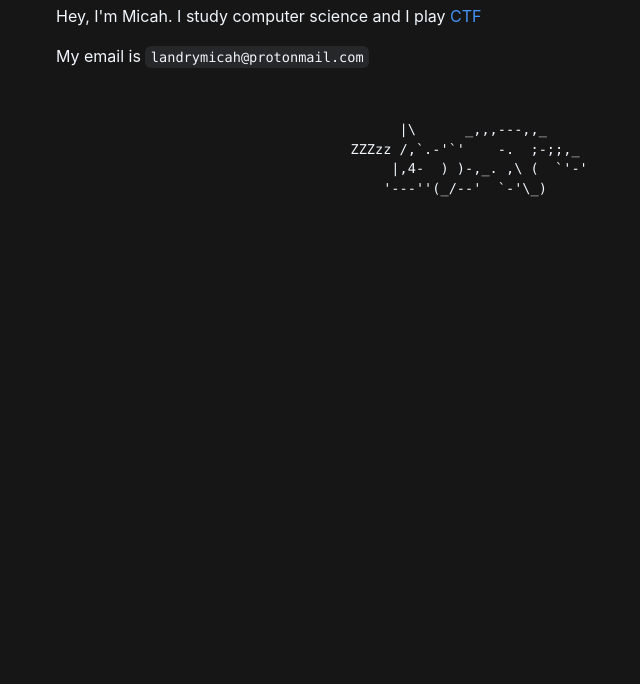
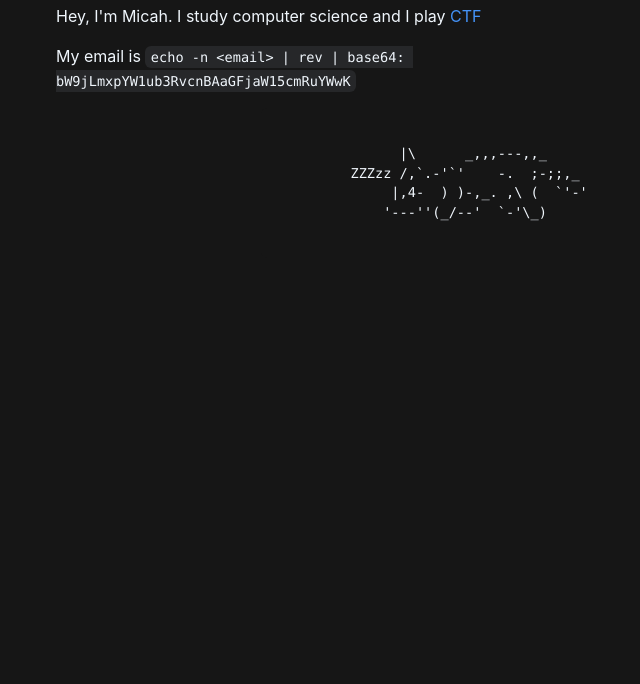
Before and after one commit to micahlandry/micahlandry.github.io, a website: page index.html in a window 1280 px wide. Shown: the part 116-800 px from the top of the page, without its empty margins (264-904 px from the left). Drawn offline with nearby package versions, Linux system fonts and the light colour scheme.

Commit message:
no spambots getting my email

```diff
--- a/index.html
+++ b/index.html
@@ -51,7 +51,7 @@
 		Hey, I'm Micah. I study computer science and I play <a href="https://en.wikipedia.org/wiki/Capture_the_flag_(cybersecurity)">CTF</a>
 		</p>
 		<p>
-		My email is <code>landrymicah@protonmail.com</code>
+		My email is <code>echo -n &ltemail&gt | rev | base64: bW9jLmxpYW1ub3RvcnBAaGFjaW15cmRuYWwK</code>
 		</p>
 		<pre class="kittycat" style="background-color: #161616;">
                |\      _,,,---,,_
```
